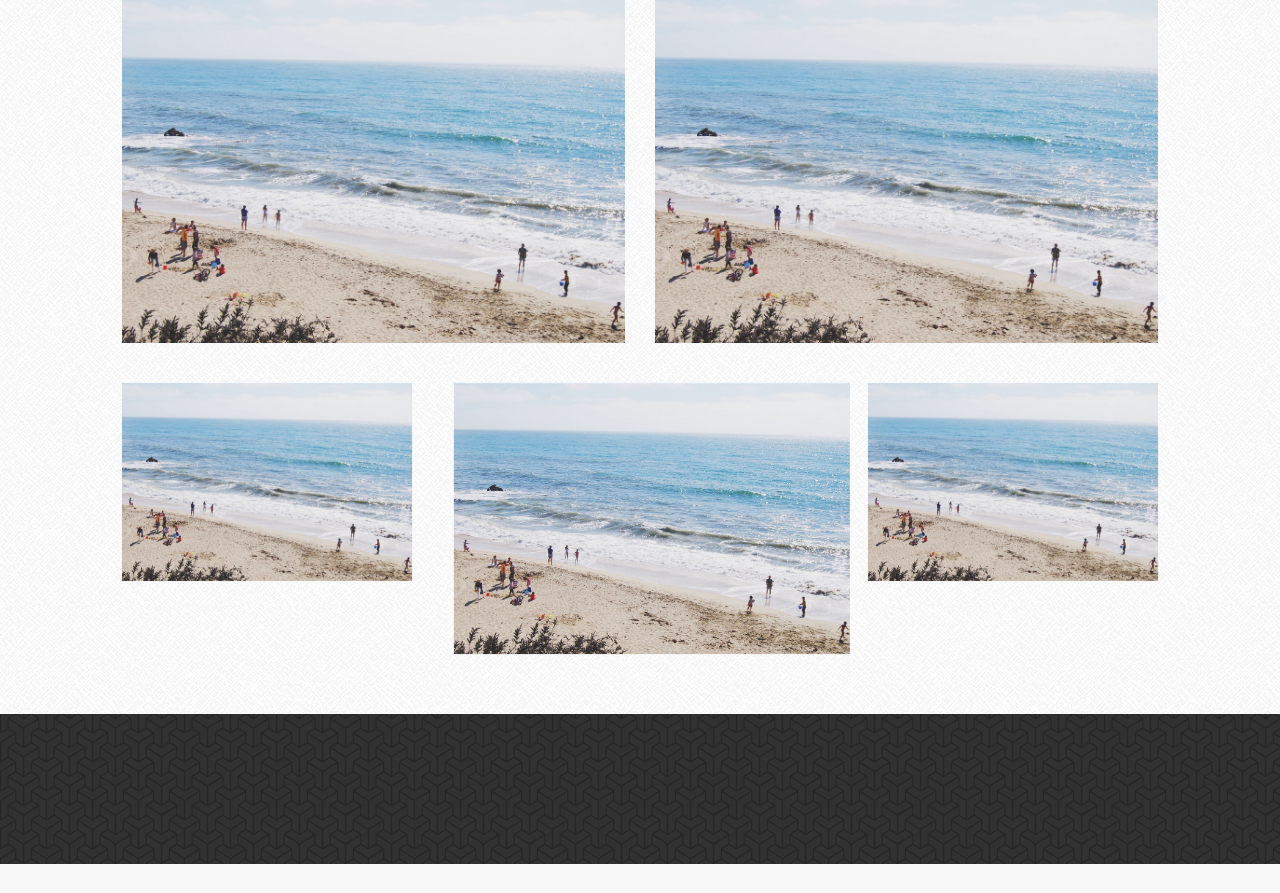
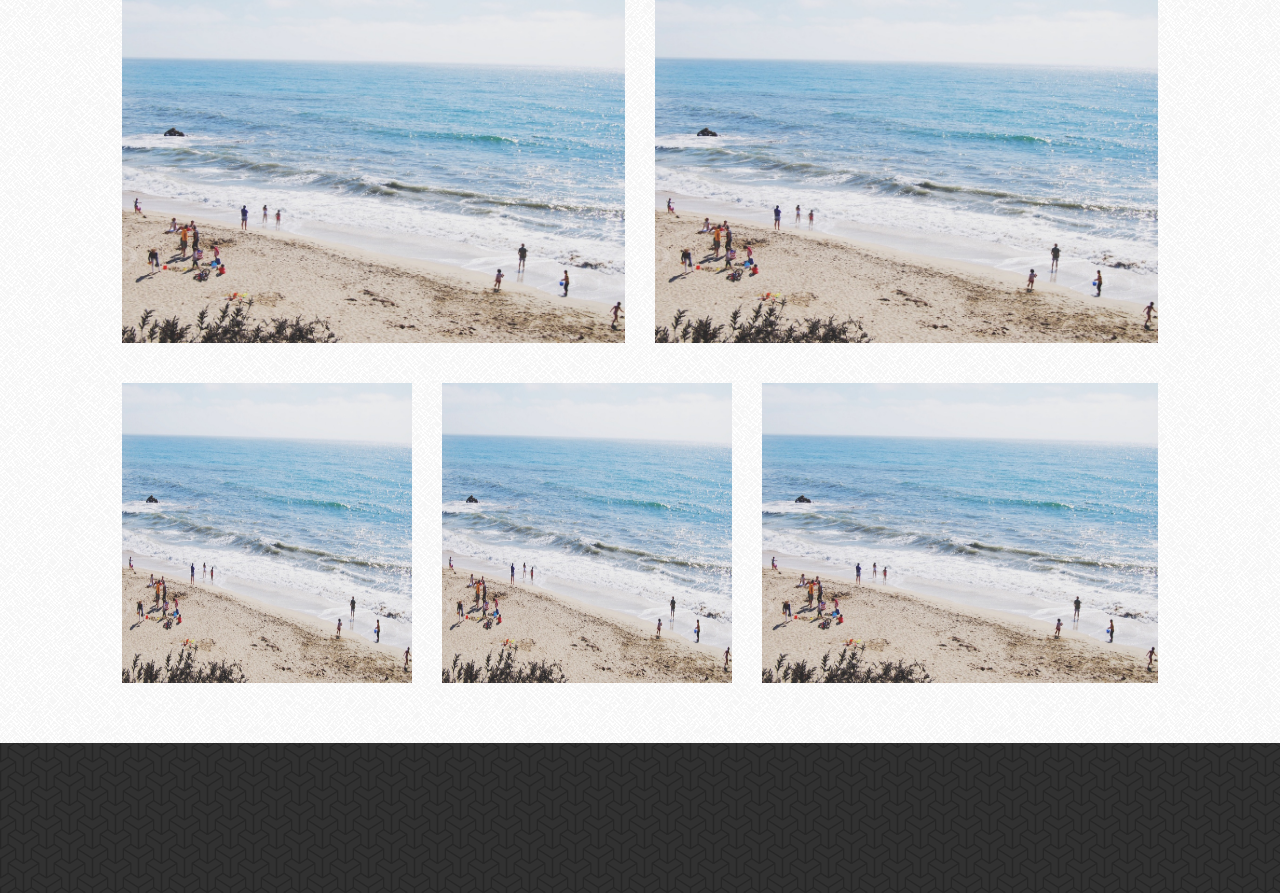
Before and after one commit to ibaena/hotelSite, a PHP site: page /home.html in a window 1280 px wide; the page is wider, and only the part inside the window is pictured. Shown: the part 1200-2093 px from the top of that part. Before the commit the page ends 2064 px from the top of that part, so only its background shows below. Run offline with PHP 8.4, Linux system fonts and the light colour scheme; some libraries are stand-ins or nearby versions.

Commit message:
edit pics

```diff
--- a/css/style.css
+++ b/css/style.css
@@ -195,14 +195,17 @@ max-height:100%;
 #pic4 {
   max-width:100%;
 max-height:100%;
-  margin-left: 12px;
+
 }
 
 #pic5 {
   max-width:100%;
 max-height:100%;
-  margin-right: 210px;
-}
+  }
+
+  #pic3,#pic4,#pic5 {
+    height: 300px;
+  }
 
 
 .block1, .block2{
--- a/home.html
+++ b/home.html
@@ -508,13 +508,13 @@
 
       </div>
     </div>
-    <div class="col-sm-4">
+    <div class="col-sm-3">
       <div class="block4">
       <img src="img/vacation.jpg" id="pic4">
 
       </div>
     </div>
-    <div class="col-sm-3">
+    <div class="col-sm-4">
       <div class="block5">
       <img src="img/vacation.jpg" id="pic5">
 
```
